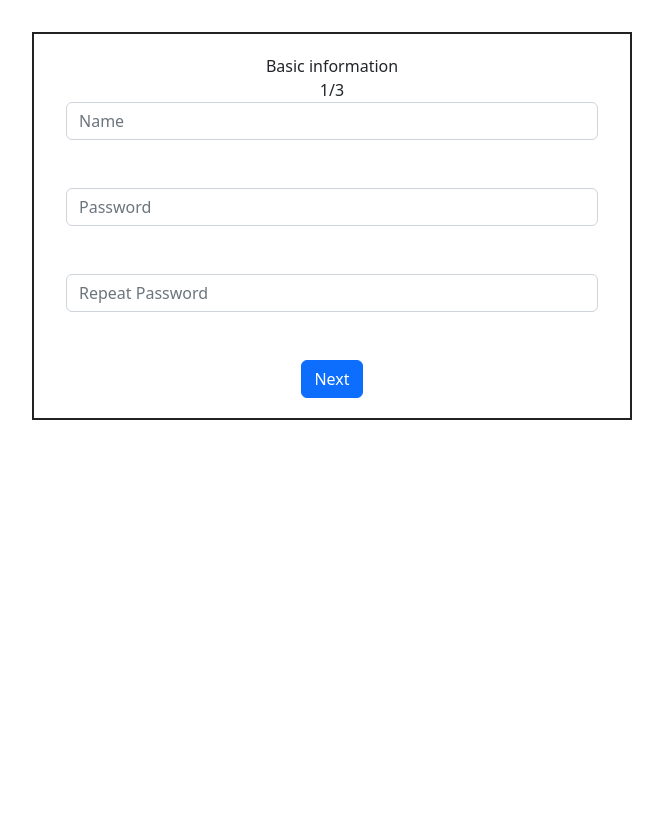
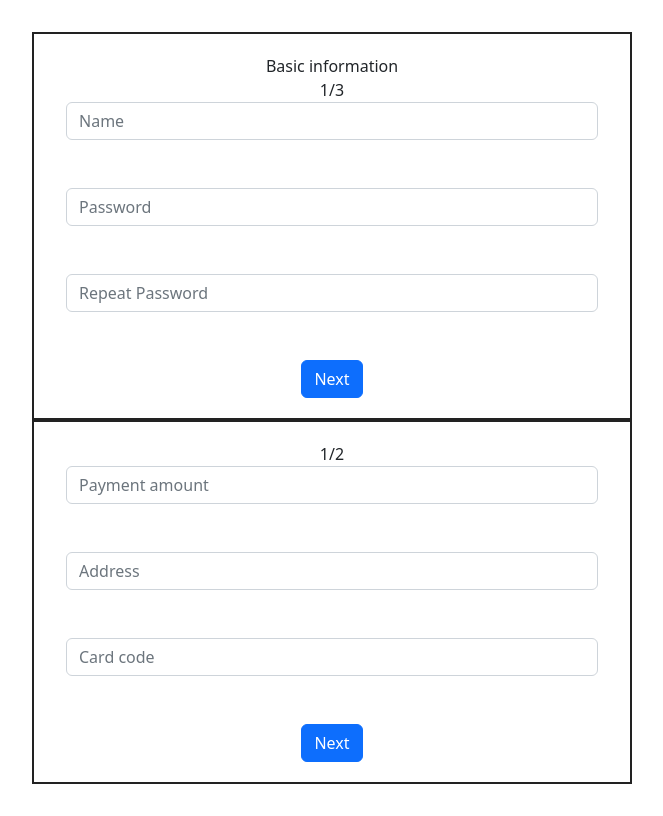
Before and after one commit to kriskodo/react-form, a React (Vite) app: page / in a window 1280 px wide. Shown: the whole page, without its empty margins (308-971 px from the left). Built offline with nearby package versions, Linux system fonts and the light colour scheme.

Commit message:
slight format

```diff
--- a/src/App.jsx
+++ b/src/App.jsx
@@ -49,6 +49,48 @@ export default function App() {
         ]}
         onSubmit={handleSubmit}
       />
+
+      <Form
+        pages={[
+          <FormPage inputs={[
+            <FormInput
+              name="Payment amount"
+              type="number"
+              validations={[Validator.required()]}
+            />,
+            <FormInput
+              name="Address"
+              type="text"
+              validations={[Validator.required()]}
+            />,
+            <FormInput
+              name="Card code"
+              type="input"
+              validations={[Validator.required()]}
+            />,
+          ]}
+          />,
+          <FormPage inputs={[
+            <FormInput
+              name="Payment amount"
+              type="number"
+              validations={[Validator.required()]}
+            />,
+            <FormInput
+              name="Address"
+              type="text"
+              validations={[Validator.required()]}
+            />,
+            <FormInput
+              name="Card CVC"
+              type="input"
+              validations={[Validator.required()]}
+            />,
+          ]}
+          />,
+        ]}
+        onSubmit={handleSubmit}
+      />
     </div>
   );
 }
```
Also changed, not shown: 2 other files (tests, documents, lock files or other folders).
